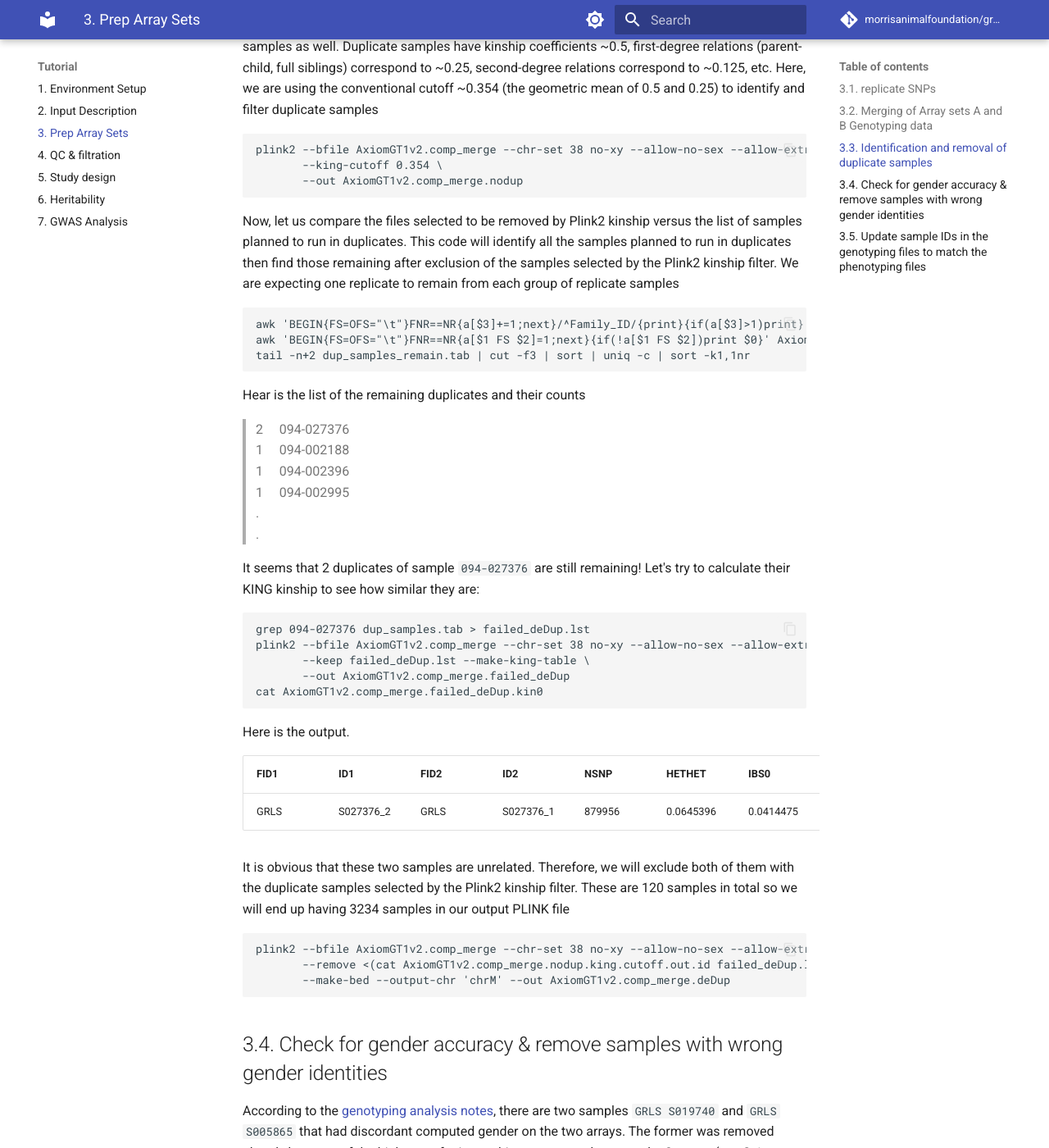
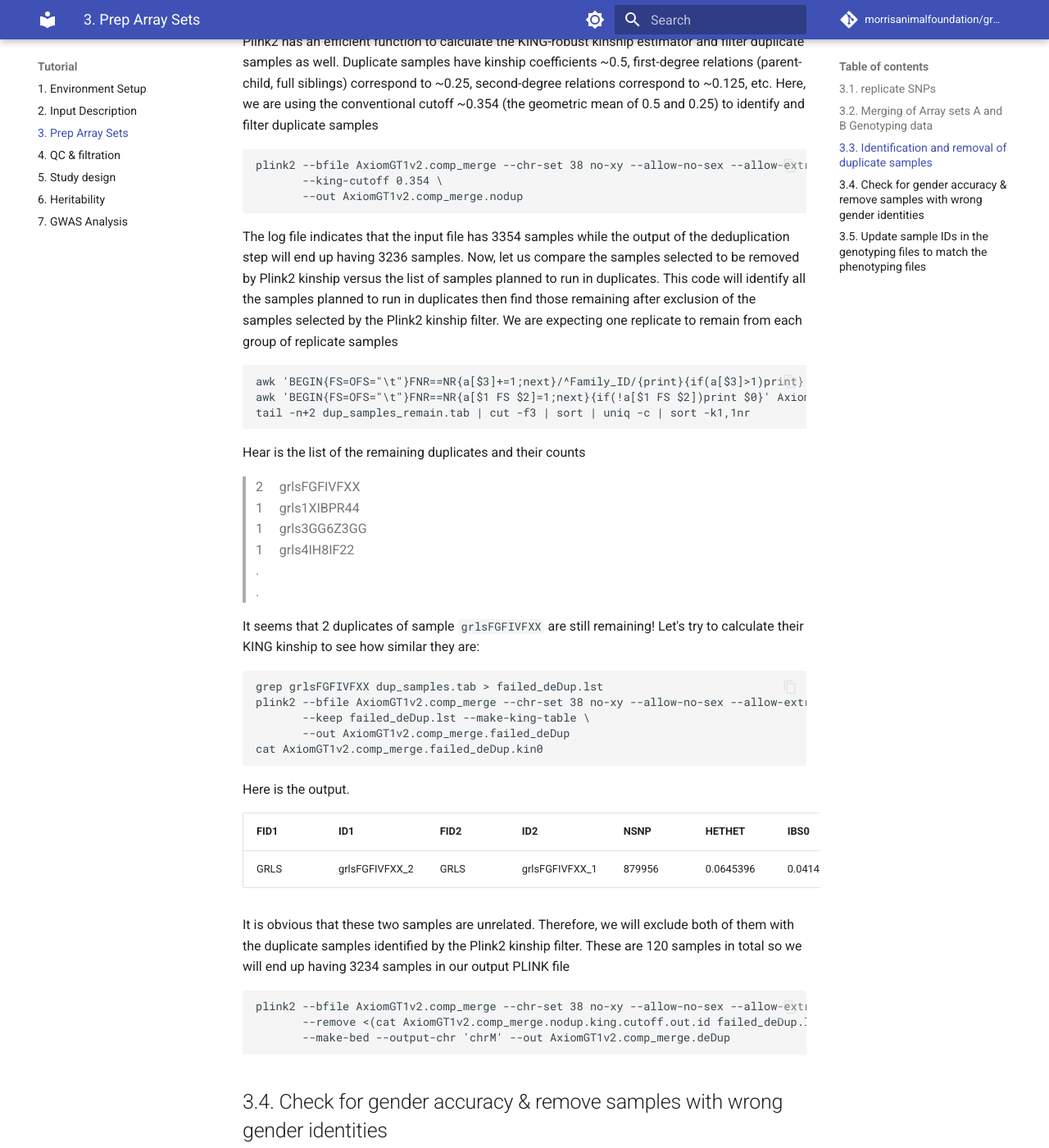
Before and after one commit to morrisanimalfoundation/grGWAS, an MkDocs documentation site: the page built from docs/3.prep_arrays.md, in a window 1280 px wide and 1400 px high, scrolled down 2896 px. Shown: the whole window at 82% size. Built offline with MkDocs 1.6.1 and Material for MkDocs 9.7.7, drawn with Linux system fonts in a browser that asks for light colours; comment, search, counter and statistics services are not loaded; some of the changed text lies outside the part shown.

Commit message:
use public_ids

````diff
--- a/docs/3.prep_arrays.md
+++ b/docs/3.prep_arrays.md
@@ -35,7 +35,7 @@ The concordance rate of non-missing genotypes is pretty good (99.7%). However, w
     tail -n+2 AxiomGT1.mismatching7.diff | awk '{print $2,$3}' | sort | uniq -c | sort -k1,1nr > AxiomGT1.mismatching7.diff.samples
     ```
 
-    It seems that two samples show exceptional higher rate of mismatching (`GRLS S007258` and `GRLS S019740` have 11676 and 11440 mismatches respectively. The latter sample is the only sample that was predicted to be female on Array A and male on array B according to the genotyping analysis notes). This likely indicates that these samples had something wrong. According to the the genotyping analysis notes, swapping the 2 samples on array B did not fix the issue. Therefore, we will exclude both samples from further analysis during the merging step.
+    It seems that two samples show exceptional higher rate of mismatching (`GRLS grlsU85RZ2FF_1` and `GRLS grlsQZAMFHKK_1` have 11676 and 11440 mismatches respectively. The latter sample is the only sample that was predicted to be female on Array A and male on array B according to the genotyping analysis notes). This likely indicates that these samples had something wrong. According to the the genotyping analysis notes, swapping the 2 samples on array B did not fix the issue. Therefore, we will exclude both samples from further analysis during the merging step.
 
 2.  **Variants having the same position:** The mismatching analysis reveals 1463 markers that has the same position on both arrays but with different SNP IDs. Further digging in the array annotation showed that most of these markers are identical with minor differences in the flanking sequences. To avoid genotyping errors, we will exclude these SNPs from array B.
 
@@ -50,7 +50,7 @@ The concordance rate of non-missing genotypes is pretty good (99.7%). However, w
 Now, we will merge the genotyping data of both arrays. For SNPs shared between the arrays, the genotypes of array A will overwrite the nonmissing calls in array B. Also, we will **exclude the 2 samples with higher rates of non-concordance**
 
 ```
-echo "GRLS S007258|GRLS S019740" | tr '|' '\n' > swap_samples.lst
+echo "GRLS grlsU85RZ2FF_1|GRLS grlsQZAMFHKK_1" | tr '|' '\n' > swap_samples.lst
 plink --bfile output/setB/export_plink/AxiomGT1.bin_noSamePos --chr-set 38 no-xy --allow-no-sex --allow-extra-chr \
       --bmerge output/setA/export_plink/AxiomGT1.bin --merge-mode 3 \
       --remove swap_samples.lst \
@@ -67,7 +67,7 @@ Total genotyping rate in remaining samples is 0.994631. <br>
 913984 variants and 3354 samples pass filters and QC. <br>
 ...
 
-The first warning is is usually caused by male heterozygous calls in the X chromosome pseudo-autosomal region. Looking at `AxiomGT1v2.comp_merge.hh` shows that all the 1355 heterozygous haploid genotypes belong to sample `GRLS S005865`. According to the genotyping analysis notes, this sample is reported male in metadata as well as by the genotyping algorithm on Array B but the algorithm failed to predict its gender on array A. We will handle this sample later during the check for gender accuracy
+The first warning is is usually caused by male heterozygous calls in the X chromosome pseudo-autosomal region. Looking at `AxiomGT1v2.comp_merge.hh` shows that all the 1355 heterozygous haploid genotypes belong to sample `GRLS grlsJCVWWRMM_1`. According to the genotyping analysis notes, this sample is reported male in metadata as well as by the genotyping algorithm on Array B but the algorithm failed to predict its gender on array A. We will handle this sample later during the check for gender accuracy
 
 The second warning indicate that some nonmale samples have Y chromosome genotypes. Most PLINK commands treat these genotypes as missing. This behavior is intended for safety however it makes it tricky to identify these markers. Here is some workaround to find these markers
 
@@ -96,24 +97,24 @@ plink2 --bfile AxiomGT1v2.comp_merge --chr-set 38 no-xy --allow-no-sex --allow-e
        --out AxiomGT1v2.comp_merge.nodup
 ```
 
-Now, let us compare the files selected to be removed by Plink2 kinship versus the list of samples planned to run in duplicates. This code will identify all the samples planned to run in duplicates then find those remaining after exclusion of the samples selected by the Plink2 kinship filter. We are expecting one replicate to remain from each group of replicate samples
+The log file indicates that the input file has 3354 samples while the output of the deduplication step will end up having 3236 samples. Now, let us compare the samples selected to be removed by Plink2 kinship versus the list of samples planned to run in duplicates. This code will identify all the samples planned to run in duplicates then find those remaining after exclusion of the samples selected by the Plink2 kinship filter. We are expecting one replicate to remain from each group of replicate samples
 ```
 awk 'BEGIN{FS=OFS="\t"}FNR==NR{a[$3]+=1;next}/^Family_ID/{print}{if(a[$3]>1)print}' map_id_sex.tab map_id_sex.tab > dup_samples.tab
 awk 'BEGIN{FS=OFS="\t"}FNR==NR{a[$1 FS $2]=1;next}{if(!a[$1 FS $2])print $0}' AxiomGT1v2.comp_merge.nodup.king.cutoff.out.id dup_samples.tab > dup_samples_remain.tab
 tail -n+2 dup_samples_remain.tab | cut -f3 | sort | uniq -c | sort -k1,1nr
 ```
 Hear is the list of the remaining duplicates and their counts
-> 2 &nbsp;&nbsp;&nbsp; 094-027376 <br>
-  1 &nbsp;&nbsp;&nbsp; 094-002188 <br>
-  1 &nbsp;&nbsp;&nbsp; 094-002396 <br>
-  1 &nbsp;&nbsp;&nbsp; 094-002995 <br>
+> 2 &nbsp;&nbsp;&nbsp; grlsFGFIVFXX <br>
+  1 &nbsp;&nbsp;&nbsp; grls1XIBPR44 <br>
+  1 &nbsp;&nbsp;&nbsp; grls3GG6Z3GG <br>
+  1 &nbsp;&nbsp;&nbsp; grls4IH8IF22 <br>
   . <br>
   . <br>
 
 
-It seems that 2 duplicates of sample `094-027376` are still remaining! Let's try to calculate their KING kinship to see how similar they are:
+It seems that 2 duplicates of sample `grlsFGFIVFXX` are still remaining! Let's try to calculate their KING kinship to see how similar they are:
 ```
-grep 094-027376 dup_samples.tab > failed_deDup.lst
+grep grlsFGFIVFXX dup_samples.tab > failed_deDup.lst
 plink2 --bfile AxiomGT1v2.comp_merge --chr-set 38 no-xy --allow-no-sex --allow-extra-chr \
        --keep failed_deDup.lst --make-king-table \
        --out AxiomGT1v2.comp_merge.failed_deDup
@@ -122,11 +123,11 @@ cat AxiomGT1v2.comp_merge.failed_deDup.kin0
 
 Here is the output.
 
-| FID1 | ID1       | FID2 | ID2       | NSNP   | HETHET    | IBS0      | KINSHIP    |
-| ---- | --------- | ---- | --------- | ------ | --------- | --------- | ---------- |
-| GRLS | S027376_2 | GRLS | S027376_1 | 879956 | 0.0645396 | 0.0414475 | -0.0559478 |
+| FID1 | ID1            | FID2 | ID2            | NSNP   | HETHET    | IBS0      | KINSHIP    |
+| ---- | -------------- | ---- | -------------- | ------ | --------- | --------- | ---------- |
+| GRLS | grlsFGFIVFXX_2 | GRLS | grlsFGFIVFXX_1 | 879956 | 0.0645396 | 0.0414475 | -0.0559478 |
 
-It is obvious that these two samples are unrelated. Therefore, we will exclude both of them with the duplicate samples selected by the Plink2 kinship filter. These are 120 samples in total so we will end up having 3234 samples in our output PLINK file
+It is obvious that these two samples are unrelated. Therefore, we will exclude both of them with the duplicate samples identified by the Plink2 kinship filter. These are 120 samples in total so we will end up having 3234 samples in our output PLINK file
 ```
 plink2 --bfile AxiomGT1v2.comp_merge --chr-set 38 no-xy --allow-no-sex --allow-extra-chr \
        --remove <(cat AxiomGT1v2.comp_merge.nodup.king.cutoff.out.id failed_deDup.lst) \
@@ -135,17 +136,17 @@ plink2 --bfile AxiomGT1v2.comp_merge --chr-set 38 no-xy --allow-no-sex --allow-e
 
 
 ## 3.4. Check for gender accuracy & remove samples with wrong gender identities
-According to the [genotyping analysis notes](), there are two samples `GRLS S019740` and `GRLS S005865` that had discordant computed gender on the two arrays. The former was removed already because of the high rate of mismatching genotypes between the 2 arrays (see **3.1. replicate SNPs**). The latter showed high rate heterozygous haploid genotypes despite being reported as male in metadata (see **3.2. Merging of Array sets**). We will discard this sample from further analysis.
+According to the [genotyping analysis notes](https://github.com/morrisanimalfoundation/grGWAS/raw/main/Genotyping_Analysis_Notes.docx), there are two samples `GRLS grlsQZAMFHKK_1` and `GRLS grlsJCVWWRMM_1` that had discordant computed gender on the two arrays. The former was removed already because of the high rate of mismatching genotypes between the 2 arrays (see **3.1. replicate SNPs**). The latter showed high rate heterozygous haploid genotypes despite being reported as male in metadata (see **3.2. Merging of Array sets**). Therefore, we will discard this sample as well from further analysis.
 
 Moreover, there are additional 9 samples with concordant gender on both arrays but different from the metadata. We can reproduce this information by known gender in metadata versus the computed gender based on genotyping data
 ```
 echo "Family_ID Individual_ID computed_sex metadata_sex" | tr ' ' '\t' > gender_conflict.lst
-awk 'BEGIN{FS=OFS="\t"}FNR==NR{a[$1 FS $2]=$5;next}{if(a[$1 FS $2] && a[$1 FS $2]!=$5)print $1,$2,$5,a[$1 FS $2]}' map_id_sex.tab AxiomGT1v2.comp_merge.deDup.fam >> gender_conflict.lst
+awk 'BEGIN{FS=OFS="\t"}FNR==NR{a[$1 FS $2]=$4;next}{if(a[$1 FS $2] && a[$1 FS $2]!=$5)print $1,$2,$5,a[$1 FS $2]}' map_id_sex.tab AxiomGT1v2.comp_merge.deDup.fam >> gender_conflict.lst
 ```
 
 Wrong gender could be a mistake in the metadata or an indication for sample swap. Therefore, it is safer to exclude these samples from our genotyping data
 ```
-echo "GRLS S005865" | tr ' ' '\t' >> gender_conflict.lst
+echo "GRLS grlsJCVWWRMM_1" | tr ' ' '\t' >> gender_conflict.lst
 plink2 --bfile AxiomGT1v2.comp_merge.deDup --chr-set 38 no-xy --allow-no-sex --allow-extra-chr \
        --remove gender_conflict.lst \
        --make-bed --output-chr 'chrM' --out AxiomGT1v2.comp_merge.deDup.sexConfirm
````
Also changed, not shown: other parts of docs/3.prep_arrays.md (+1 -0 lines).
